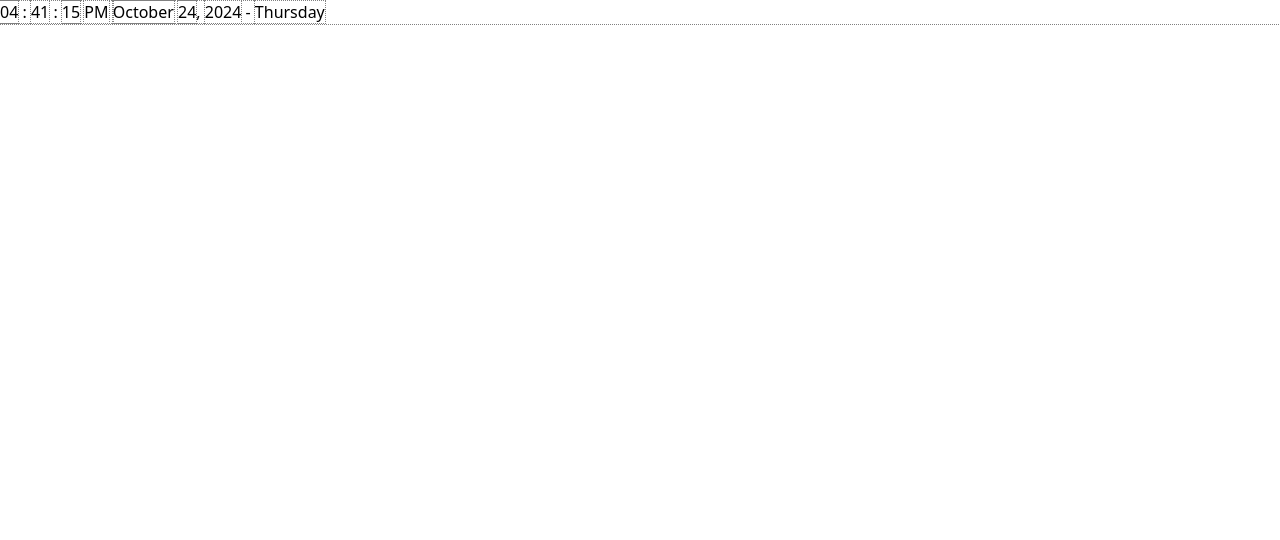
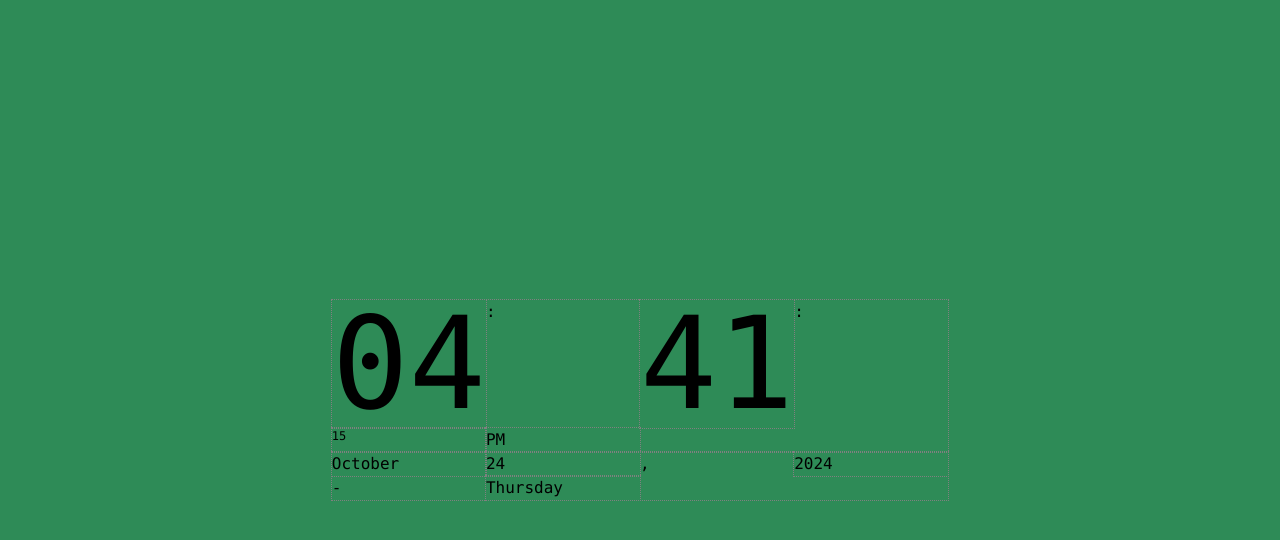
Before and after one commit to JaredD221/dat-time-tailwind-Jared, a website: page public/index.html in a window 1280 px wide. Drawn offline with Linux system fonts and the light colour scheme.

Commit message:
Using Tailwind

```diff
--- a/public/index.html
+++ b/public/index.html
@@ -11,21 +11,21 @@
     <script src="date.js" defer></script>
 
 </head>
-<body>
+<body class="h-screen flex items-center justify-center">
 
     <main>
 
         <!-- Time -->
-        <time class="time">
-                <data class="hours">HH</data> :
-                <data class="minutes">MM</data> :
-                <data class="seconds">SS</data>
+        <time class="time container mx-auto block grid lg:grid-cols-4 md:grid-cols-2 font-mono">
+                <data class="hours text-9xl">HH</data> :
+                <data class="minutes text-9xl">MM</data> :
+                <data class="seconds text-xs">SS</data>
                 <data class="amOrPM">AM/PM</data>
             </time>
 
 
         <!-- Date -->
-        <time class="date">
+        <time class="date container mx-auto block grid lg:grid-cols-4 md:grid-cols-2 font-mono">
           <data class="month">Month</data>
           <data class="dayOfMonth">00</data>,
           <data class="year">0000</data> -
--- a/src/input.css
+++ b/src/input.css
@@ -7,3 +7,7 @@
 * {
     outline: 1px dotted gray;
 }
+
+body{
+    background-color: seagreen;
+}
```
Also changed, not shown: public/style.css.
